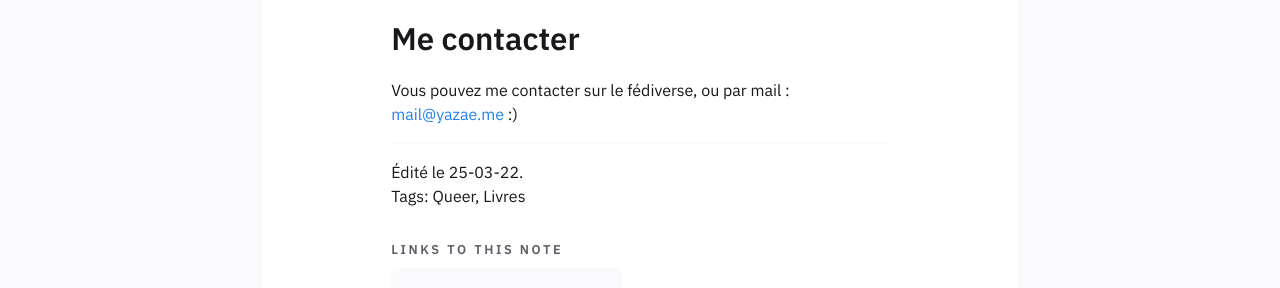
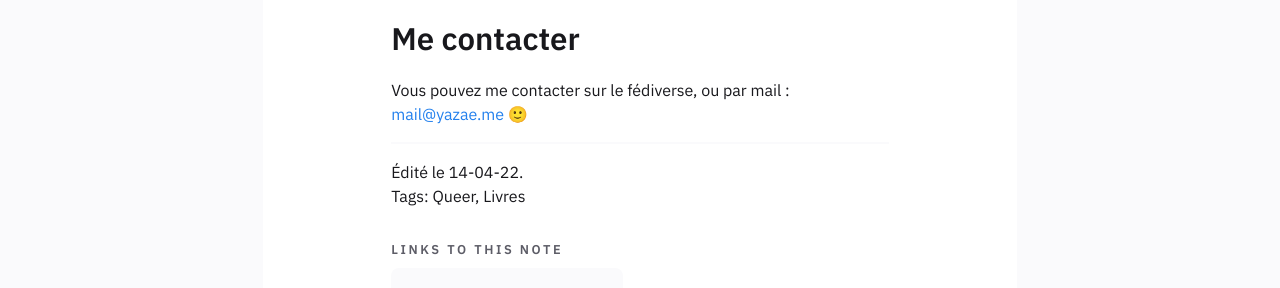
Before and after one commit to yazae/yazae.github.io, a Jekyll site: the page built from _notes/Public/Yazae.md, in a window 1280 px wide. Shown: the part 499-787 px from the top of the page. Built offline with Jekyll 4.4.1, drawn with Linux system fonts in a browser that asks for light colours.

Commit message:
Update Yazae.md

```diff
--- a/_notes/Public/Yazae.md
+++ b/_notes/Public/Yazae.md
@@ -13,8 +13,8 @@
 Ouais, je code, aussi, parfois, mais je suis très rouillée alors vous moquez pas !
 
 ## Me contacter
-Vous pouvez me contacter sur le fédiverse, ou par mail : [mail@yazae.me](mailto:mail@yazae.me) :)
+Vous pouvez me contacter sur le fédiverse, ou par mail : [mail@yazae.me](mailto:mail@yazae.me) 🙂
 
 -----
-Édité le 25-03-22.
+Édité le 14-04-22.
 Tags: Queer, Livres
```
